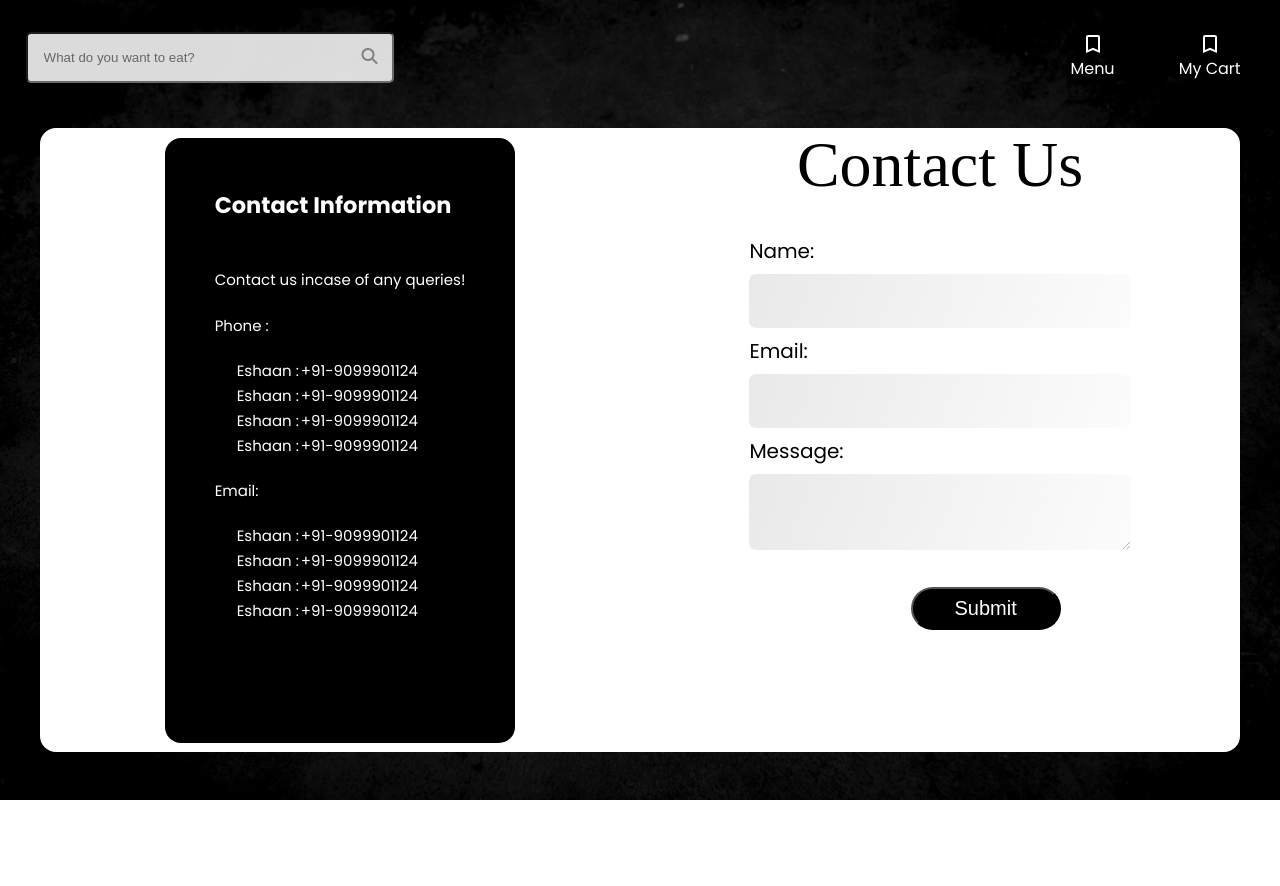
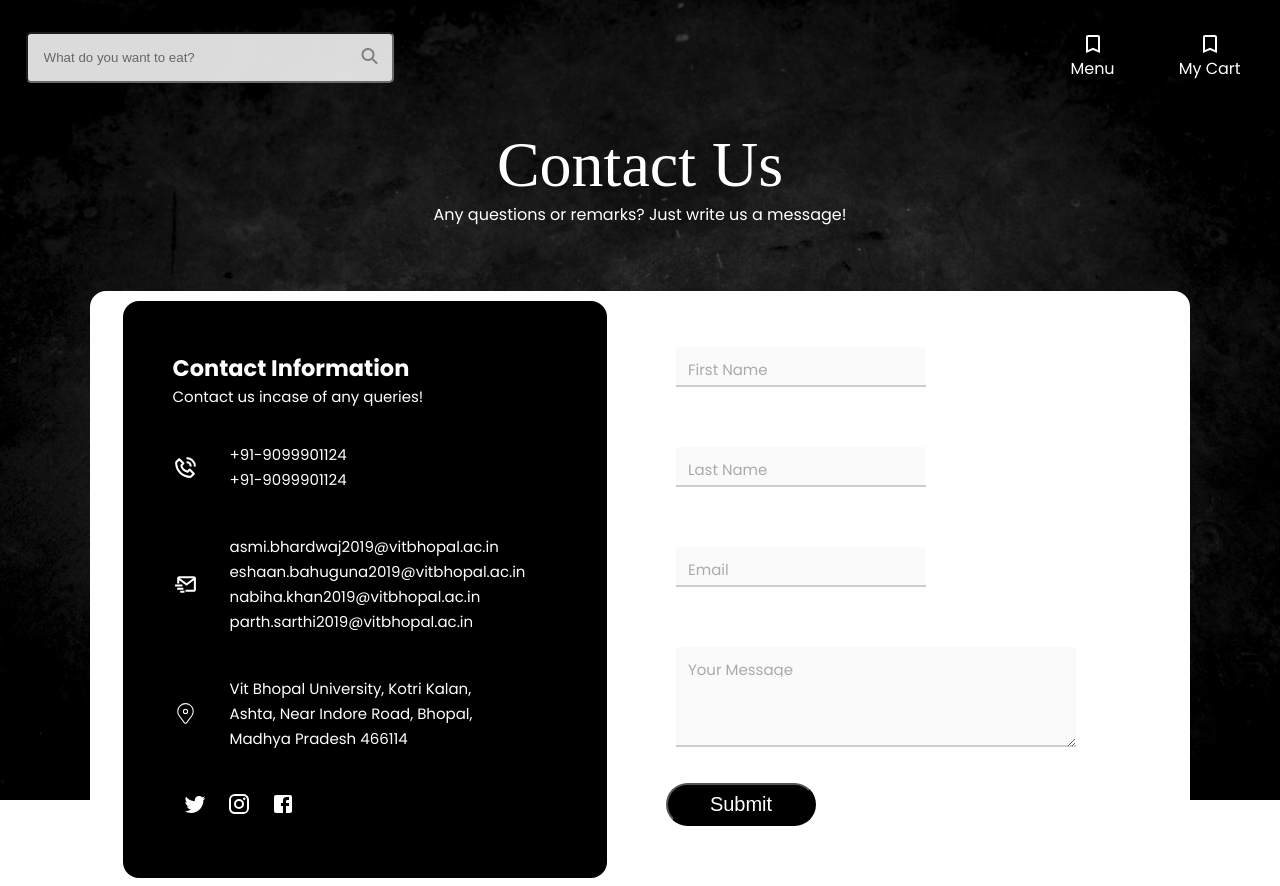
Before and after one commit to nabihaakhann/UnderBelly-Express, a React (Create React App) app in the folder Client/: page /1/contact in a window 1280 px wide. Shown: the top 886 px of the page. Before the commit the page ends 817 px from the top, so only its background shows below. Built offline with nearby package versions, Linux system fonts and the light colour scheme; no server answers; a web font is replaced by a local one.

Commit message:
Finished Contact page and added last namne query

```diff
--- a/Client/package.json
+++ b/Client/package.json
@@ -13,6 +13,7 @@
     "@testing-library/user-event": "^13.5.0",
     "react": "^18.2.0",
     "react-dom": "^18.2.0",
+    "react-icons": "^4.7.1",
     "react-router-dom": "^6.8.0",
     "react-scripts": "5.0.1",
     "web-vitals": "^2.1.4"
--- a/Client/src/components/Contacts.jsx
+++ b/Client/src/components/Contacts.jsx
@@ -2,6 +2,11 @@ import React, { useState } from "react";
 import {useParams} from 'react-router-dom';
 import Navbar from './Navbar';
 import '../index.css';
+import {BiPhoneCall,BiMailSend} from 'react-icons/bi';
+import {CiLocationOn} from 'react-icons/ci';
+import TwitterIcon from '@mui/icons-material/Twitter';
+import InstagramIcon from '@mui/icons-material/Instagram';
+import FacebookIcon from '@mui/icons-material/Facebook';
 
 
 const ContactPage = () => {
@@ -42,7 +47,8 @@ const ContactPage = () => {
   }
 
   const[contactForm, setContactForm] = useState({
-    name:'',
+    fname:'',
+    sname:'',
     email:'',
     message:''
   })
@@ -56,10 +62,11 @@ const ContactPage = () => {
   const handleSubmit = async (e) => {
     e.preventDefault();
     setStatus("Sending...");
-    const { name, email, message } = e.target.elements;
+    const { fname, sname, email, message } = e.target.elements;
     let details = {
       userId: userId,
-      name: name.value,
+      fname: fname.value,
+      sname: sname.value,
       email: email.value,
       message: message.value,
     };
@@ -89,35 +96,58 @@ const ContactPage = () => {
     <div className="dark-background" style={divStyle}>
 
       <Navbar />
+      <p className='col-heading'>Contact Us</p>
+      <p className='col-heading2'>Any questions or remarks? Just write us a message!</p>
       <div className="banner">
 
         <div className="col">
           <div style={{display:"block",margin:"10px",padding:"50px",fontSize:"15px",backgroundColor:"black",height:"97%",borderRadius:"1rem"}}>
-            <h2>Contact Information</h2><br/><br/>
+            <h2>Contact Information</h2>
             Contact us incase of any queries!<br/><br/>
             <div>
-              <div>Phone : </div>
-              <div style={{margin:"20px"}}>
+              <div style={{display:"flex"}}>
+              <div style={{display:'flex', justifyContent: 'center', alignItems: 'center'}}><BiPhoneCall size={25}/></div>
+              <div style={{margin:"10px 30px"}}>
+
+                  <table>
+                    <tr><td> +91-9099901124</td></tr>
+                    <tr><td> +91-9099901124</td></tr>
+                  </table>
+              </div></div>
+
+              <div style={{display:"flex", marginTop:"20px"}}>
+              <div style={{display:'flex', justifyContent: 'center', alignItems: 'center'}}><BiMailSend size={25}/></div>
+              <div style={{margin:"10px 30px"}}>
                 <ul>
                   <li><table>
-                    <tr><td>Eshaan :</td><td> +91-9099901124</td></tr>
-                    <tr><td>Eshaan : </td><td> +91-9099901124</td></tr>
-                    <tr><td>Eshaan : </td><td> +91-9099901124</td></tr>
-                    <tr><td>Eshaan : </td><td> +91-9099901124</td></tr>
+                    <tr><td>asmi.bhardwaj2019@vitbhopal.ac.in</td></tr>
+                    <tr><td>eshaan.bahuguna2019@vitbhopal.ac.in</td></tr>
+                    <tr><td>nabiha.khan2019@vitbhopal.ac.in</td></tr>
+                    <tr><td>parth.sarthi2019@vitbhopal.ac.in</td></tr>
                   </table></li>
                 </ul>
-              </div>
-              <div>Email: </div>
-              <div style={{margin:"20px"}}>
-                <ul>
+              </div></div>
+
+
+
+              <div style={{display:"flex", marginTop:"20px"}}>
+              <div style={{display:'flex', justifyContent: 'center', alignItems: 'center'}}><CiLocationOn size={25}/></div>
+              <div style={{margin:"10px 30px"}}>
+              <ul>
                   <li><table>
-                    <tr><td>Eshaan : </td><td> +91-9099901124</td></tr>
-                    <tr><td>Eshaan : </td><td> +91-9099901124</td></tr>
-                    <tr><td>Eshaan : </td><td> +91-9099901124</td></tr>
-                    <tr><td>Eshaan : </td><td> +91-9099901124</td></tr>
+                    <tr><td>Vit Bhopal University, Kotri Kalan,</td></tr>
+                    <tr><td>Ashta, Near Indore Road, Bhopal,</td></tr>
+                    <tr><td>Madhya Pradesh 466114</td></tr>
                   </table></li>
                 </ul>
-              </div>
+              </div></div>
+
+
+              <div style={{display:"flex", marginTop:"20px"}}>
+              <div style={{display:'flex', justifyContent: 'center', alignItems: 'center',margin:"10px"}}><TwitterIcon size={25}/></div>
+              <div style={{display:'flex', justifyContent: 'center', alignItems: 'center',margin:"10px"}}><InstagramIcon size={25}/></div>
+              <div style={{display:'flex', justifyContent: 'center', alignItems: 'center',margin:"10px"}}><FacebookIcon size={25}/></div></div>
+
 
 
             </div>
@@ -128,19 +158,34 @@ const ContactPage = () => {
 
 
         <div className="col">
-          <p className='col-heading'>Contact Us</p>
-          <form onSubmit={handleSubmit} style={{padding:"1rem", float:"center",margin:"10px",height:"97%"}}>
+
+          <form onSubmit={handleSubmit} style={{padding:"1rem", float:"center"}}>
             <div>
-              <label name="name" className="form-item" value={contactForm.name} handleChange={setContactFormData}>Name:</label>
-              <input className="form-field" type="text" id="name" required />
+              <label name ="fname" class="custom-field" value={contactForm.fname} handleChange={setContactFormData}>
+                <input type="text" id="fname" placeholder=" " required />
+                <span className="placeholder">First Name</span>
+              </label>
+              <label  name ="sname" class="custom-field" value={contactForm.sname} handleChange={setContactFormData}>
+                <input type="text" id="sname" placeholder=" " required />
+                <span className="placeholder">Last Name</span>
+              </label>
             </div>
+
+
+
             <div>
-              <label email="email"className="form-item" value={contactForm.email} handleChange={setContactFormData}>Email:</label>
-              <input className="form-field" type="email" id="email" required />
+              <label email="email" className="custom-field" value={contactForm.email} handleChange={setContactFormData}>
+                <input type="email" id="email" placeholder=" " required />
+                <span className="placeholder">Email</span>
+              </label>
             </div>
+
+
             <div>
-              <label message="message" className="form-item" value={contactForm.message} handleChange={setContactFormData}>Message:</label>
-              <textarea className="form-field" id="message" required />
+              <label message="message" className="custom-field" value={contactForm.message} handleChange={setContactFormData}>
+                <textarea id="message" placeholder=" " required />
+                <span className="placeholder">Your Message</span>
+              </label>
             </div>
             <button className="btn" type="submit">{status}</button>
             <div className="form-message">{show.message}</div>
--- a/Client/src/index.css
+++ b/Client/src/index.css
@@ -311,11 +311,11 @@ ul{
   width:150px;
   font-size: 20px;
   padding: 8px 30px;
-  margin: 30px 70px;
+  margin: 10px 10px;
   border-radius: 30px;
   text-decoration: none;
   transition: background 0.2s;
-  float:right;
+  float:left;
 
 }
 
@@ -324,7 +324,7 @@ ul{
 }
 
 .banner{
-  width:1200px;
+  width: 1100px;
   display: flex;
   align-items: center;
   flex-wrap: wrap;
@@ -332,7 +332,8 @@ ul{
   background: white;
   border-radius: 1rem;
   color: black;
-  height:700px;
+  height:1400px;
+  margin-top: 4rem;
 }
 .col{
   flex-basis: 50%;
@@ -358,15 +359,131 @@ ul{
 
 .col-heading{
   display: flex;
-  color: black;
+  color: white;
   font-size: 4rem;
   font-family: 'La Belle Aurore', cursive;
   font-weight: 200;
   justify-content: center;
 }
+.col-heading2{
+  display: flex;
+  color: white;
+  font-size: 1rem;
+  font-family: 'Poppins';
+  justify-content: center;
+}
+
+
+
+
+*, *::before, *::after {
+  box-sizing: border-box;
+}
+.custom-field {
+  position: relative;
+  font-size: 15px;
+  border-top: 20px solid transparent;
+  margin: 20px;
+  display: inline-block;
+  --field-padding: 12px;
+}
+
+.custom-field .placeholder {
+  position: absolute;
+  left: var(--field-padding);
+  width: calc(100% - (var(--field-padding) * 2));
+  overflow: hidden;
+  white-space: nowrap;
+  text-overflow: ellipsis;
+  top: 22px;
+  line-height: 100%;
+  transform: translateY(-50%);
+  color: #aaa;
+  transition:
+    top 0.3s ease,
+    color 0.3s ease,
+    font-size 0.3s ease;
+}
+
+.custom-field input:valid + .placeholder,
+.custom-field input:focus + .placeholder,
+.custom-field input:not(:placeholder-shown) + .placeholder {
+  top: -10px;
+  font-size: 15px;
+  color: #222;
+}
+.custom-field textarea:valid + .placeholder,
+.custom-field textarea:focus + .placeholder,
+.custom-field textarea:not(:placeholder-shown) + .placeholder {
+  top: -10px;
+  font-size: 15px;
+  color: #222;
+}
+
+.custom-field input {
+  border: none;
+  -webkit-appearance: none;
+  -ms-appearance: none;
+  -moz-appearance: none;
+  appearance: none;
+  background: #f2f2f2;
+  padding: var(--field-padding);
+  border-radius: 3px;
+  width: 250px;
+  outline: none;
+  font-size: 14px;
+  border-radius: 0;
+  border-top-left-radius: 3px;
+  border-top-right-radius: 3px;
+  background:
+    linear-gradient(90deg, #222, #222) center bottom/0 0.15em no-repeat,
+    linear-gradient(90deg, #ccc, #ccc) left bottom/100% 0.15em no-repeat,
+    linear-gradient(90deg, #fafafa, #fafafa) left bottom/100% no-repeat;
+  transition: background-size 0.3s ease;
+}
+.custom-field textarea{
+  border: none;
+  -webkit-appearance: none;
+  -ms-appearance: none;
+  -moz-appearance: none;
+  appearance: none;
+  background: #f2f2f2;
+  padding: var(--field-padding);
+  border-radius: 3px;
+  width: 400px;
+  height: 100px;
+  outline: none;
+  font-size: 14px;
+  border-radius: 0;
+  border-top-left-radius: 3px;
+  border-top-right-radius: 3px;
+  background:
+    linear-gradient(90deg, #222, #222) center bottom/0 0.15em no-repeat,
+    linear-gradient(90deg, #ccc, #ccc) left bottom/100% 0.15em no-repeat,
+    linear-gradient(90deg, #fafafa, #fafafa) left bottom/100% no-repeat;
+  transition: background-size 0.3s ease;
+
+}
+
+.custom-field input.valid,
+.custom-field input:focus {
+  background-size: 100% 0.15em, 100% 0.1em, 100%;
+}
+.custom-field textarea.valid,
+.custom-field textarea:focus {
+  background-size: 100% 0.15em, 100% 0.1em, 100%;
+}
+
+
+
+
+
+
+
+
+
+
 .form-field{
-  background: linear-gradient(109.46deg, rgba(201, 201, 201, 0.8) 1.57%, rgba(196, 196, 196, 0.1));
-  opacity: 0.5;
   border-radius: 7px;
   backdrop-filter: blur(30px);
   padding: 1rem;
@@ -375,11 +492,23 @@ ul{
   font-size: 1.2rem;
   font-weight: 200;
   border: none;
+  appearance: none;
+  --field-padding: 12px;
+  background: #f2f2f2;
+  outline: none;
+  background:
+  linear-gradient(90deg, #222, #222) center bottom/0 0.15em no-repeat,
+  linear-gradient(90deg, #222, #222) left bottom/100% 0.15em no-repeat,
+  linear-gradient(90deg, #fafafa, #fafafa) left bottom/100% no-repeat;
+transition: background-size 0.3s ease;
+
 }
-.form-field{
-  color: black;
+.form-field input:valid,
+.form-field input:focus {
+  background-size: 100% 0.15em, 100% 0.1em, 100%;
 }
+
+
 .form-message{
   color:black;
-  transition: 2s;
 }
```
Also changed, not shown: 1 other file (tests, documents, lock files or other folders).
